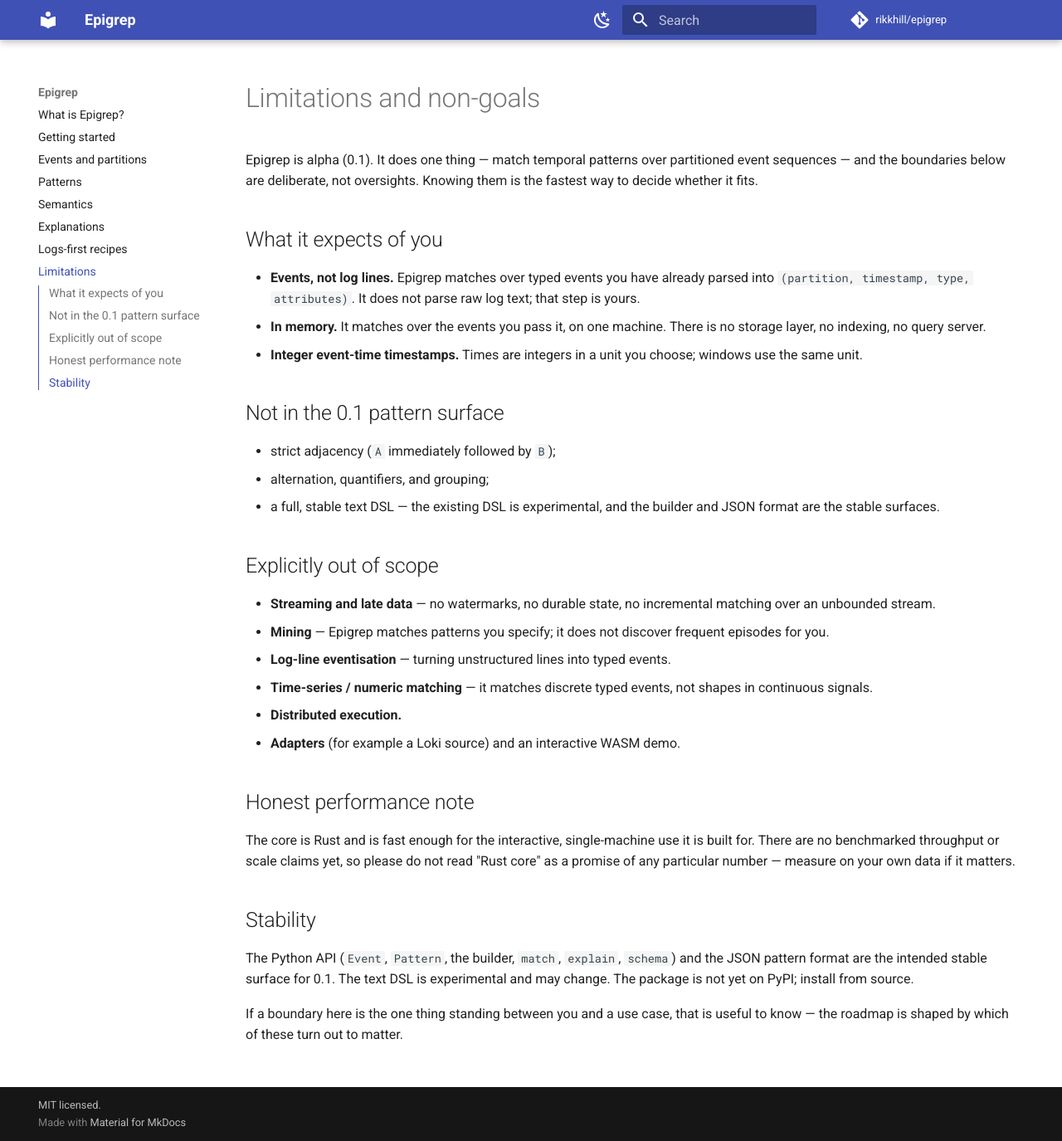
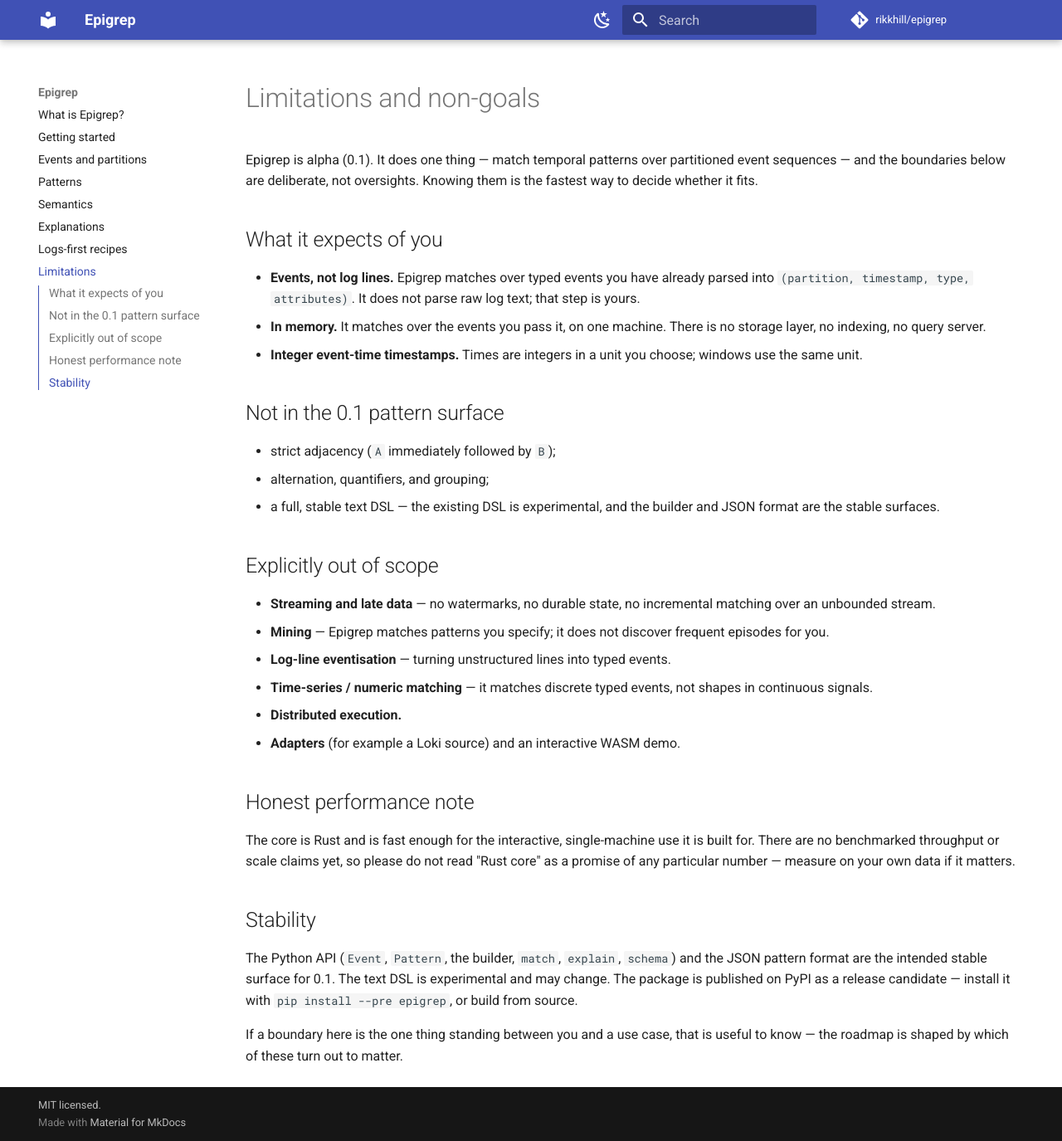
Before and after one commit to rikkhill/epigrep, an MkDocs documentation site: the page built from docs/limitations.md, in a window 1280 px wide and 1375 px high. Shown: the whole window at 83% size. Built offline with MkDocs 1.6.1 and Material for MkDocs 9.7.7, drawn with Linux system fonts in a browser that asks for light colours; comment, search, counter and statistics services are not loaded.

Commit message:
Release readiness: fix stale PyPI note in docs, add Documentation URL
- docs/limitations.md said "not yet on PyPI"; epigrep is published as a
  release candidate. Reword to `pip install --pre epigrep` (or build from
  source), matching the rest of the docs.
- Add Documentation = https://rikkhill.github.io/epigrep/ to
  [project.urls] so the live docs site appears in PyPI metadata. Takes
  effect at the next publish (0.1.0).

Part of release-readiness pass AC-2026-06-17-008. Verified: mkdocs build
--strict clean, pyproject still parses, clean-venv `pip install --pre
epigrep` smoke + logs-first examples pass against the live rc2.

Co-Authored-By: Claude Opus 4.8 <noreply@anthropic.com>

```diff
--- a/docs/limitations.md
+++ b/docs/limitations.md
@@ -44,8 +44,8 @@ data if it matters.
 
 The Python API (`Event`, `Pattern`, the builder, `match`, `explain`, `schema`)
 and the JSON pattern format are the intended stable surface for 0.1. The text DSL
-is experimental and may change. The package is not yet on PyPI; install from
-source.
+is experimental and may change. The package is published on PyPI as a release
+candidate — install it with `pip install --pre epigrep`, or build from source.
 
 If a boundary here is the one thing standing between you and a use case, that is
 useful to know — the roadmap is shaped by which of these turn out to matter.
```
Also changed, not shown: 1 other file.
